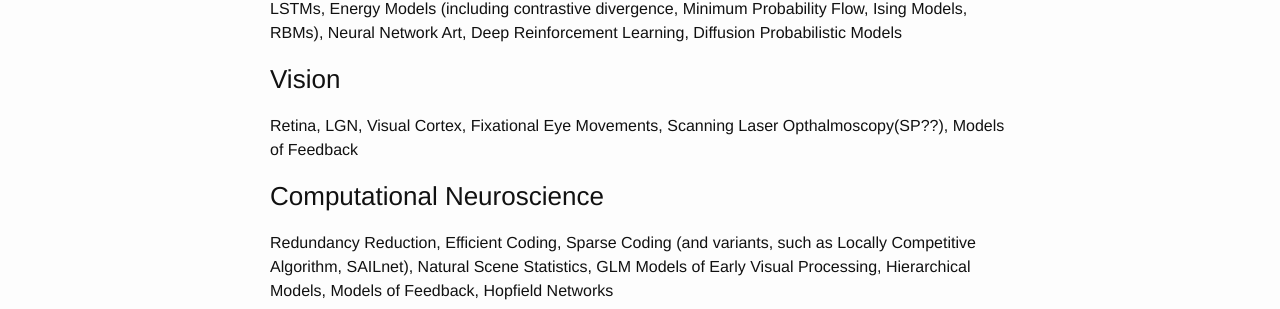
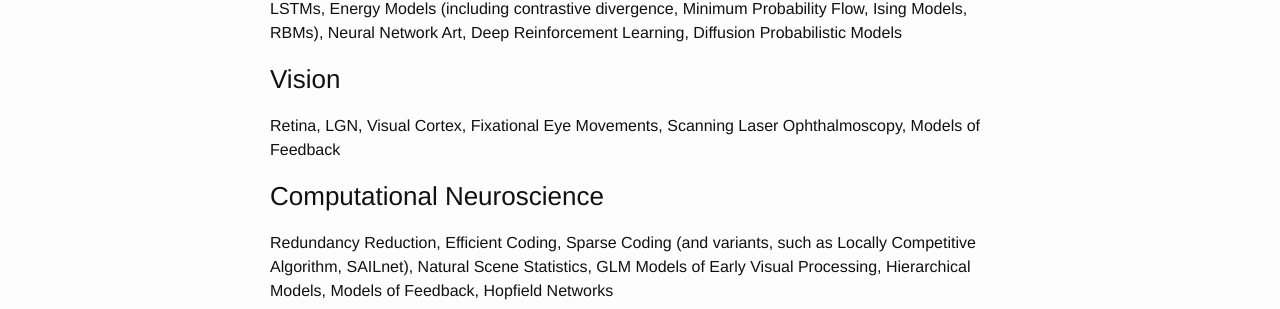
Before and after one commit to alexanderganderson/alexanderganderson.github.io, a Jekyll site: the page built from _posts/2015-11-26-research_interests.markdown, in a window 1280 px wide. Shown: the part 614-923 px from the top of the page. Built offline with Jekyll 4.4.1, drawn with Linux system fonts in a browser that asks for light colours.

Commit message:
fixed typo

```diff
--- a/_posts/2015-11-26-research_interests.markdown
+++ b/_posts/2015-11-26-research_interests.markdown
@@ -20,7 +20,7 @@ Bayesian Models, Graphical Modeling, Hidden Markov Models, GLM Modeling, Samplin
 Back Propagation (including Automatic Differentiation), Convolutional Networks, Recurrent Networks, LSTMs, Energy Models (including contrastive divergence, Minimum Probability Flow, Ising Models, RBMs), Neural Network Art, Deep Reinforcement Learning, Diffusion Probabilistic Models
 
 <h3> Vision </h3>
-Retina, LGN, Visual Cortex, Fixational Eye Movements, Scanning Laser Opthalmoscopy(SP??), Models of Feedback
+Retina, LGN, Visual Cortex, Fixational Eye Movements, Scanning Laser Ophthalmoscopy, Models of Feedback
 
 <h3> Computational Neuroscience </h3>
 Redundancy Reduction, Efficient Coding, Sparse Coding (and variants, such as Locally Competitive Algorithm, SAILnet), Natural Scene Statistics, GLM Models of Early Visual Processing, Hierarchical Models, Models of Feedback, Hopfield Networks
```
